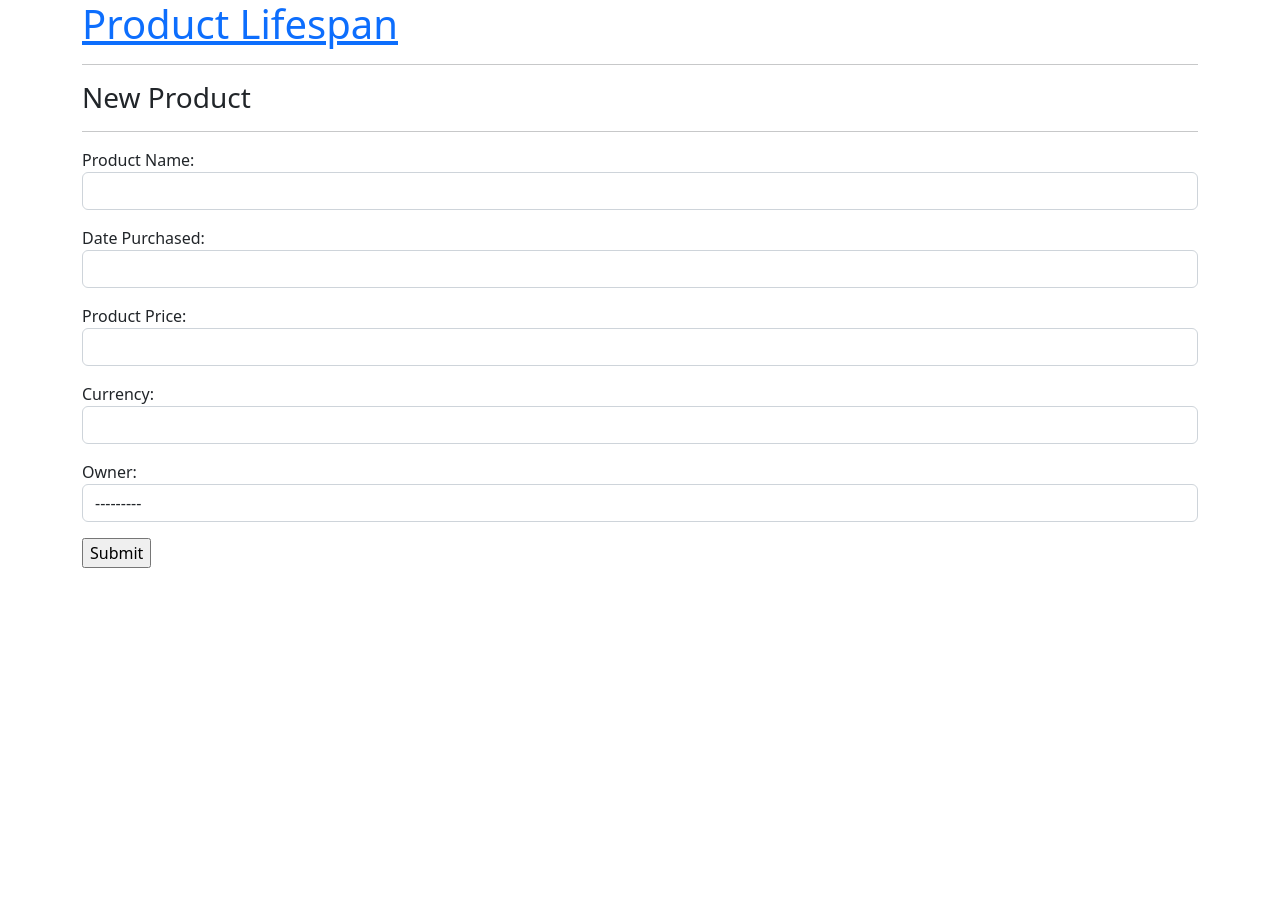
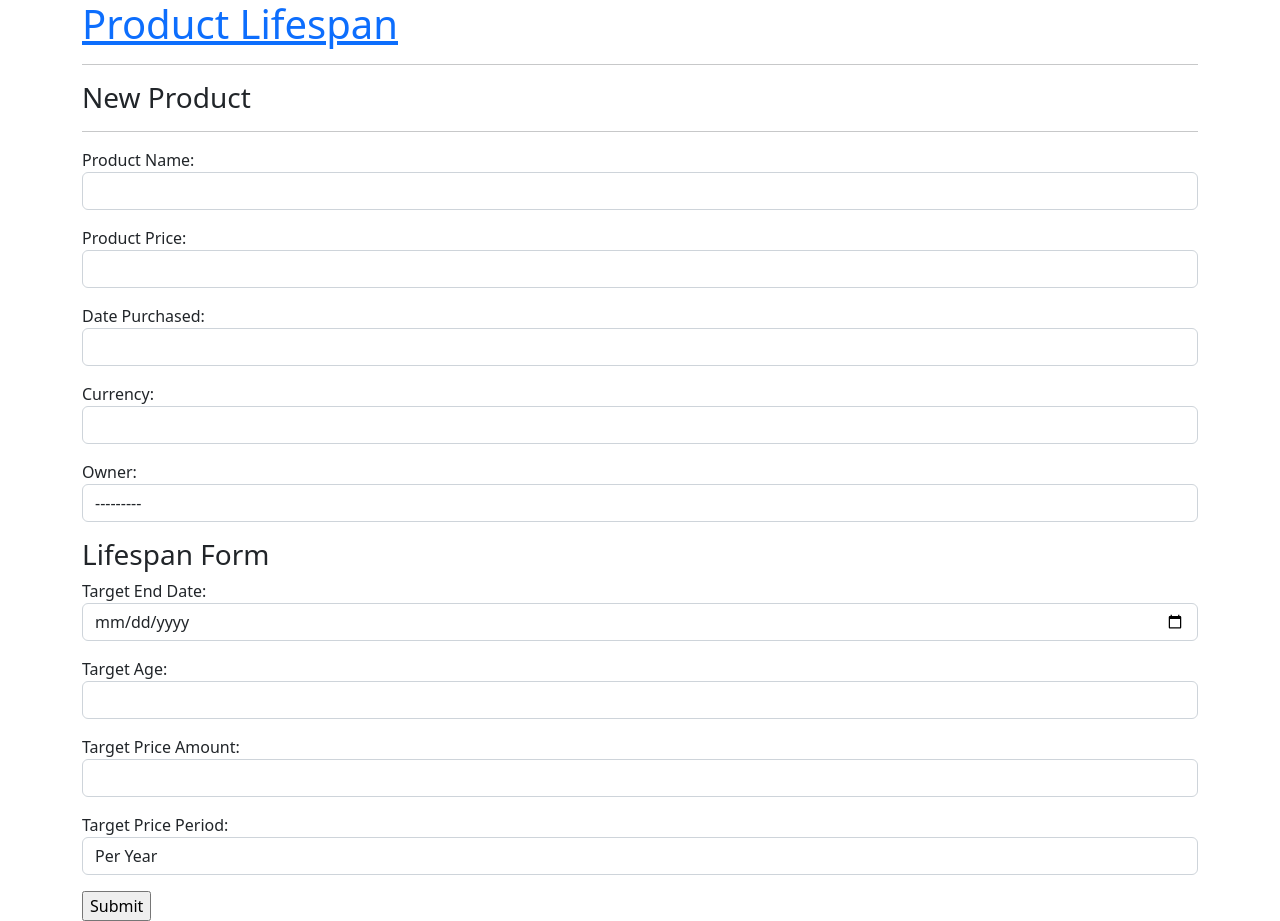
Before and after one commit to matthewleighton/productlifespan, a Django app: page /new in a window 1280 px wide. Before the commit the page ends 568 px from the top, so only its background shows below. Run offline with Django 4.2, Linux system fonts and the light colour scheme.

Commit message:
Create product lifespan form, and begin writing JS logic

```diff
--- a/products/forms.py
+++ b/products/forms.py
@@ -7,7 +7,8 @@ from .models import Product
 class ProductForm(forms.ModelForm):
 	class Meta:
 		model = Product
-		fields = '__all__'
+		# fields = '__all__'
+		fields = ['name', 'price', 'purchase_date', 'currency', 'owner']
 		widgets = {
 			'name': forms.TextInput(attrs={'class': 'form-control'}),
 			'price': forms.NumberInput(attrs={'class': 'form-control'}),
@@ -15,3 +16,11 @@ class ProductForm(forms.ModelForm):
 			'currency': forms.TextInput(attrs={'class': 'form-control'}),
 			'owner': forms.Select(attrs={'class': 'form-control'})
 		}
+
+# class LifespanForm(forms.ModelForm):
+# 	class Meta:
+# 		model = Product
+# 		fields = ['target_end_date']
+# 		widgets = {
+# 			'target_end_date'
+# 		}
--- a/products/models.py
+++ b/products/models.py
@@ -1,5 +1,7 @@
 from django.db import models
 from django.contrib.auth.models import User
+
+import datetime
 
 # Create your models here.
 
@@ -9,3 +11,4 @@ class Product(models.Model):
 	price 		  = models.DecimalField('Product Price', max_digits=9, decimal_places=2)
 	currency 	  = models.CharField('Currency', max_length=3)
 	owner		  = models.ForeignKey(User, on_delete=models.CASCADE)
+	target_end_date = models.DateField('Target End Date', default=datetime.date.today)
--- /dev/null
+++ b/products/static/products/product_form.js
@@ -0,0 +1,50 @@
+function target_end_date_changed(field) {
+	value = field.value;
+	console.log(value);
+}
+
+function target_age_changed(field) {
+	target_age_years = field.value;
+	target_age_days = 365.25 * target_age_years
+
+	update_target_price(target_age_days)
+	update_target_end_date(target_age_days)
+
+}
+
+function target_price_amount_changed(field) {
+
+}
+
+function target_price_period_changed(field) {
+
+}
+
+
+function update_lifespan_fields() {
+	console.log('update_lifespan_fields')
+}
+
+function update_target_price(target_age_days) {
+
+}
+
+function update_target_end_date(target_age_days) {
+	var buy_date = new Date(purchase_date_field.value);
+
+	var new_target_end_date = new Date(buy_date);
+	new_target_end_date.setDate(buy_date.getDate() + target_age_days);
+
+	new_end_date_string = new_target_end_date.toISOString().split('T')[0];
+
+	target_end_date_field.value = new_end_date_string;
+}
+
+
+var price_field = document.getElementsByName('price')[0];
+var purchase_date_field = document.getElementsByName('purchase_date')[0];
+
+var target_end_date_field = document.getElementsByName('target_end_date')[0];
+
+price_field.addEventListener('change', update_lifespan_fields);
+purchase_date_field.addEventListener('change', update_lifespan_fields);
--- a/products/templates/products/product_form.html
+++ b/products/templates/products/product_form.html
@@ -3,5 +3,39 @@
 
 	{% csrf_token %}
 	{{ form.as_p }}
+
+
+	<div>
+		<h3>Lifespan Form</h3>
+
+		<p>
+			<label for="target_end_date">Target End Date:</label>
+			<input type="date" name="target_end_date" id="target_end_date" class="form-control" onchange="target_end_date_changed(this)" autocomplete="off"/>
+		</p>
+
+		<p>
+			<label for="target_age">Target Age:</label>
+			<input type="number" name="target_age" id="target_age" min="0" step="0.1" class="form-control" onchange="target_age_changed(this)" autocomplete="off"/>
+		</p>
+
+		<p>
+			<label for="target_price_amount">Target Price Amount:</label>
+			<input type="number" name="target_price_amount" id="target_price_amount" min="0.0001" step="0.0001" class="form-control" onchange="target_price_amount_changed(this)" autocomplete="off"/>
+		</p>
+
+		<p>
+			<label for="target_price_period">Target Price Period:</label>
+			<select name="target_price_period" id="target_price_period" class="form-control" onchange="target_price_period_changed(this)">
+				<option value="year">Per Year</option>
+				<option value="month">Per Month</option>
+				<option value="day">Per Day</option>
+			</select>
+		</p>
+	</div>
+
+
 	<input type="submit">
 </form>
+
+{% load static %}
+<script src="{% static 'products/product_form.js' %}"></script>
```
Also changed, not shown: products/migrations/0002_product_target_end_date.py (added).
